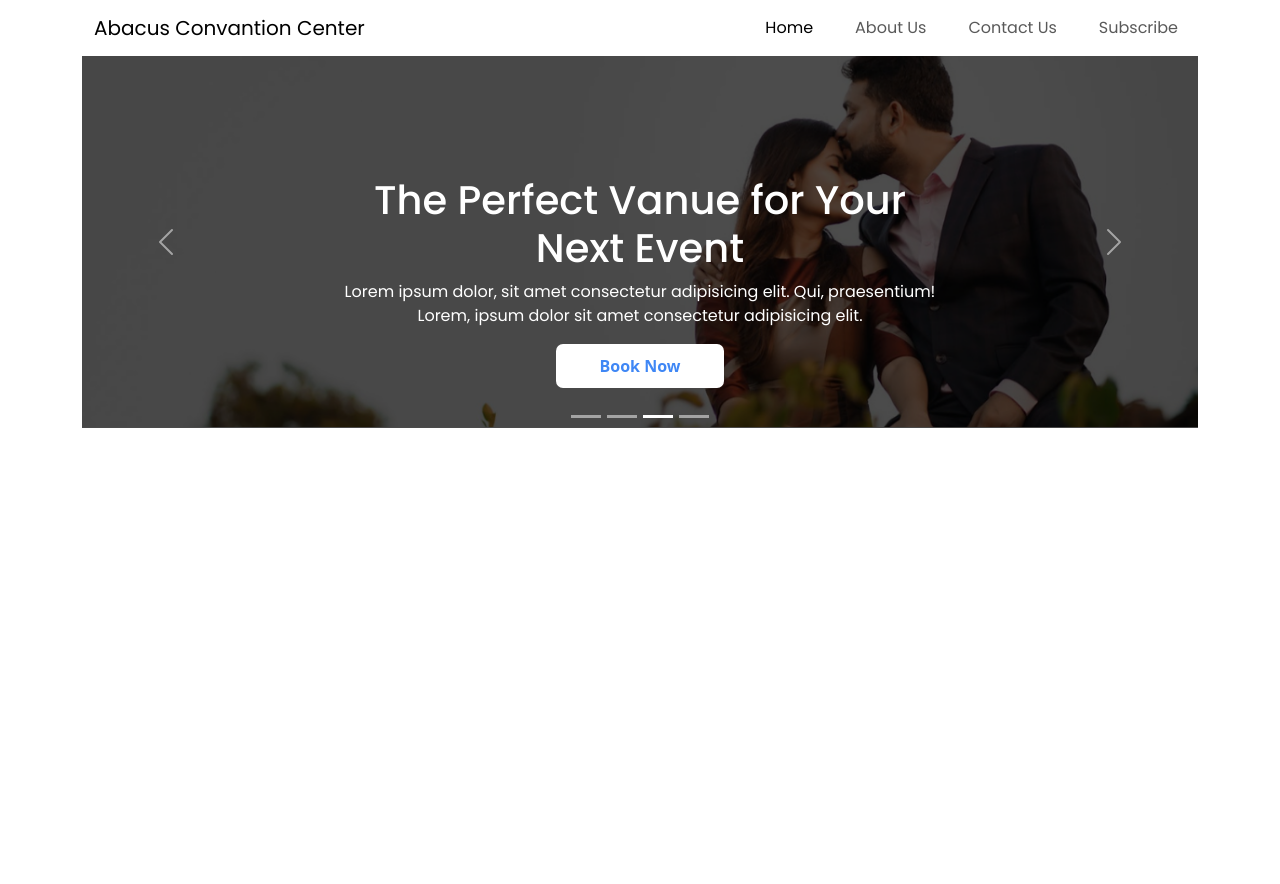
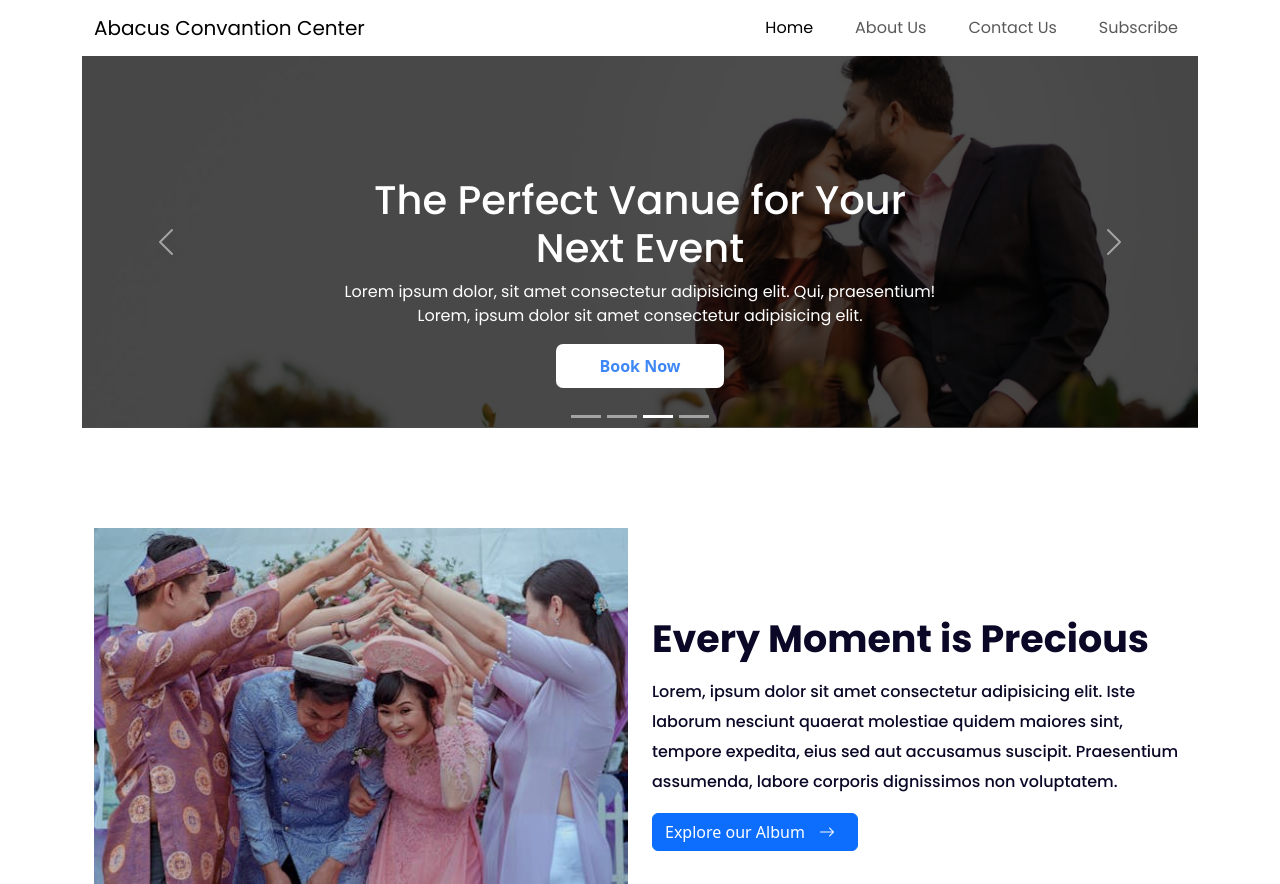
Before and after one commit to devmusfiqurrahimofficial/abacus-convantion, a plain HTML site: page index.html in a window 1280 px wide. Before the commit the page ends 800 px from the top, so only its background shows below. Drawn offline with nearby package versions, Linux system fonts and the light colour scheme.

Commit message:
moment Section Added

```diff
--- a/css/style.css
+++ b/css/style.css
@@ -28,4 +28,22 @@ h1,h2,h3,h4,h5,h6,p,a{
      margin-top: 100px;
   }
 
-  /* carosel end */
+  /* slider end */
+
+  .momnt-h2{
+    font-size: 38px;
+    font-weight: 700;
+line-height: 60px;
+color: #0A0826;
+ }
+
+ .momnt-p{
+    line-height: 30px;
+    font-weight: 500;
+    color: #0A0826;
+ }
+ .icon-arrow{
+margin: 10px;
+ }
+
+ /* moment section end */
--- a/index.html
+++ b/index.html
@@ -114,6 +114,25 @@
 
       </section>
     <!-- slider end -->
+    <section class="moment website-margin-top" id="About-us">
+        <div class="container">
+          <div class="row align-items-center">
+              <div class="col-12 col-md-6 order-1 order-md-0">
+                  <img src="img/hero-1.jpg" class="img-fluid"  alt="">
+                  <button type="button" class="btn btn-primary d-block d-md-none mt-3">Explore our Album <i class="bi bi-arrow-right icon-arrow"></i></button>
+              </div>
+              <div class="col-12 col-md-6 order-0 order-md-1 mt-5">
+                  <h2 class="momnt-h2">Every Moment is Precious</h2>
+                   <p class="momnt-p">Lorem, ipsum dolor sit amet consectetur adipisicing elit. Iste laborum nesciunt quaerat molestiae quidem maiores sint, tempore expedita, eius sed aut accusamus suscipit. Praesentium assumenda, labore corporis dignissimos non voluptatem.</p>
+                  <button type="button" class="btn btn-primary d-none d-md-block">Explore our Album <i class="bi bi-arrow-right icon-arrow"></i></button>
+              </div>
+          </div>
+        </div>
+        </section>
+    <!-- moment section end -->
+
+
+
 </main>
 
 
```
